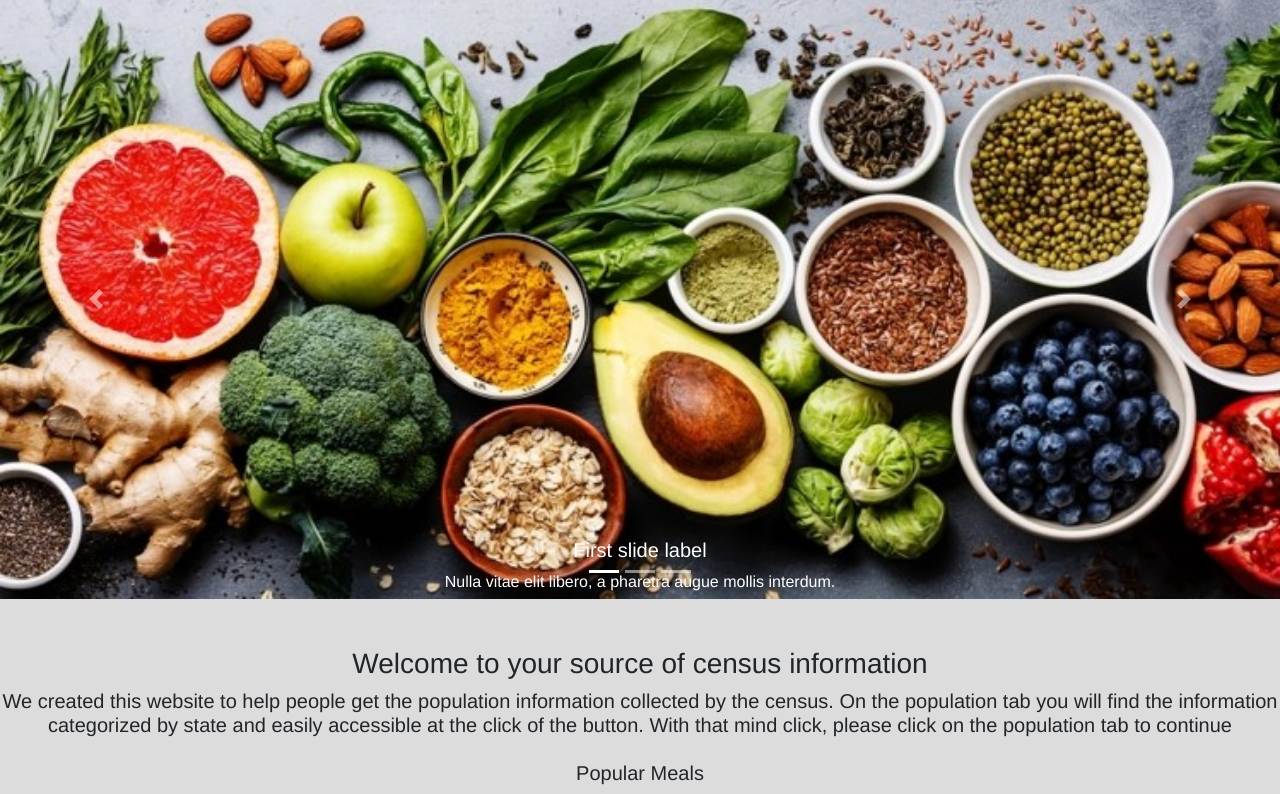
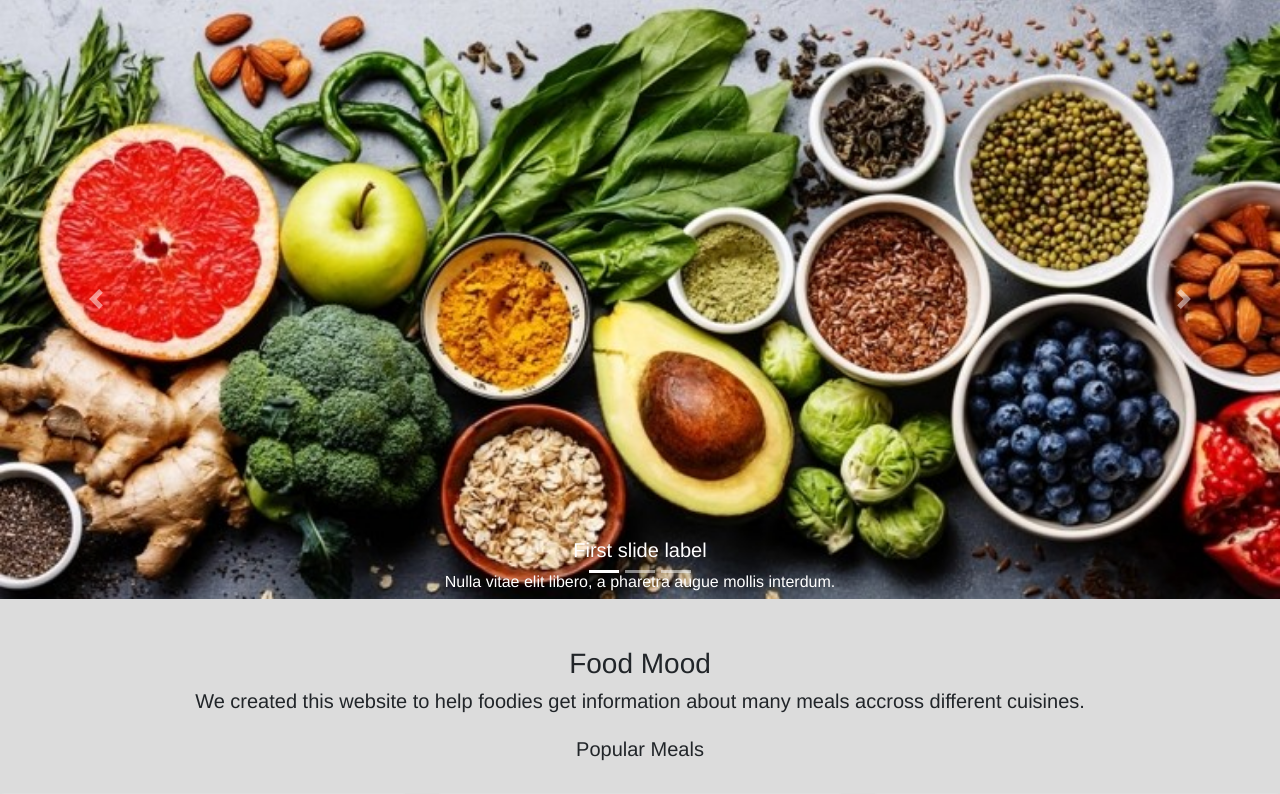
Before and after one commit to dorianbizgan/foodtogo, a Flask app: page / in a window 1280 px wide. Shown: the part 63-857 px from the top of the page. Run offline with Flask 2, Linux system fonts and the light colour scheme; some libraries are stand-ins or nearby versions.

Commit message:
Fixed content on splashpage

```diff
--- a/Meals/templates/bootstrap.html
+++ b/Meals/templates/bootstrap.html
@@ -76,9 +76,9 @@
 <br>
 <br>
 <div class="content content2">
-		<div class="container-fluid "><p class="h3 text-center">Welcome to your source of census information</p> </div>
+		<div class="container-fluid "><p class="h3 text-center">Food Mood</p> </div>
 
-		<p class="text-body h5 text-center"> We created this website to help people get the population information collected by the census. On the population tab you will find the information categorized by state and easily accessible at the click of the button. With that mind click, please click on the population tab to continue
+		<p class="text-body h5 text-center"> We created this website to help foodies get information about many meals accross different cuisines.
 <br><br>
 Popular Meals
 </p>
@@ -157,6 +157,7 @@ Popular Meals
     </div>
   </div>
 </div>
+<!--
 <div class="media">
   <img src="..." class="align-self-center mr-3" alt="...">
   <div class="media-body">
@@ -165,6 +166,7 @@ Popular Meals
     <p class="mb-0">Donec sed odio dui. Nullam quis risus eget urna mollis ornare vel eu leo. Cum sociis natoque penatibus et magnis dis parturient montes, nascetur ridiculus mus.</p>
   </div>
 </div>
+-->
 
 <script src="https://code.jquery.com/jquery-3.4.1.slim.min.js" integrity="sha384-J6qa4849blE2+poT4WnyKhv5vZF5SrPo0iEjwBvKU7imGFAV0wwj1yYfoRSJoZ+n" crossorigin="anonymous"></script>
 <script src="https://cdn.jsdelivr.net/npm/popper.js@1.16.0/dist/umd/popper.min.js" integrity="sha384-Q6E9RHvbIyZFJoft+2mJbHaEWldlvI9IOYy5n3zV9zzTtmI3UksdQRVvoxMfooAo" crossorigin="anonymous"></script>
```
